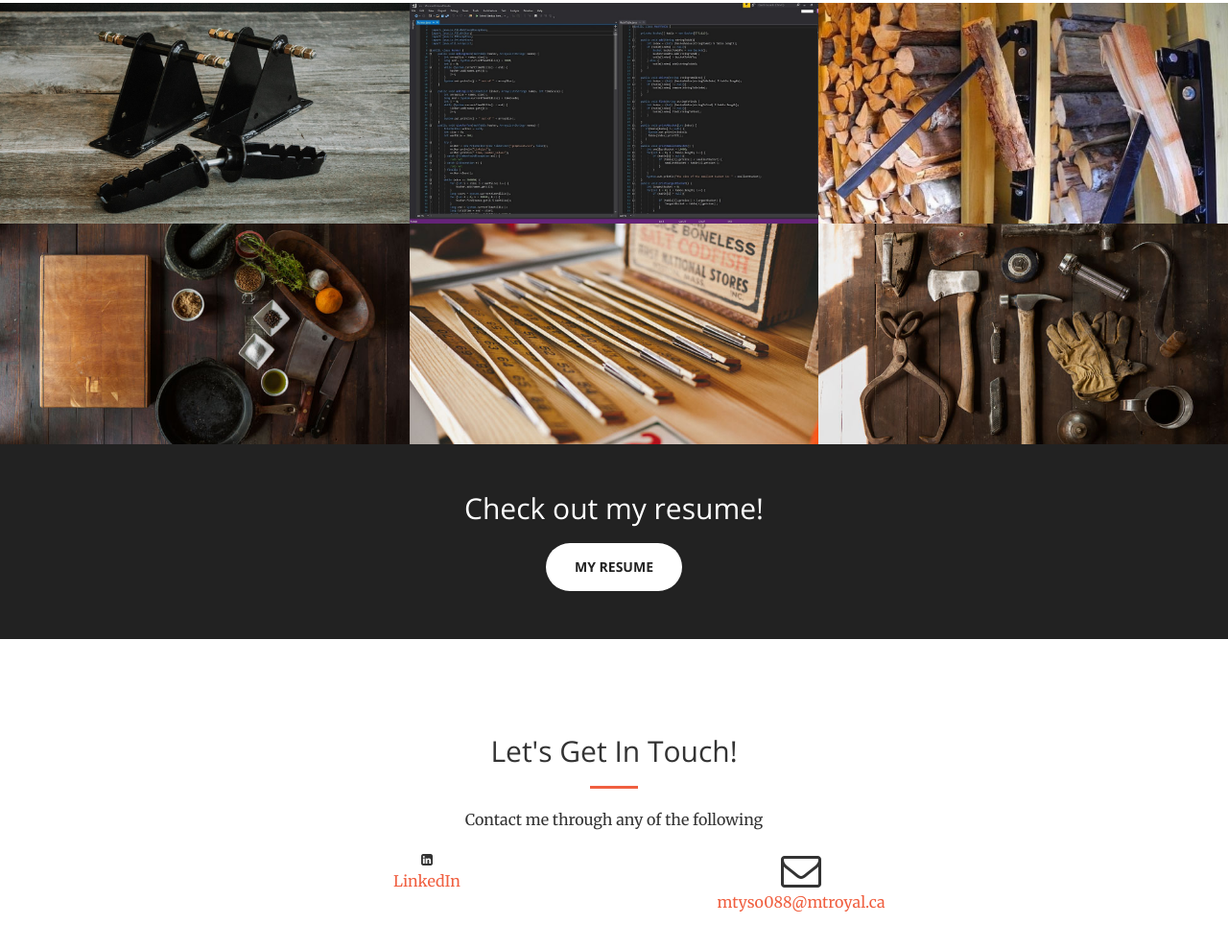
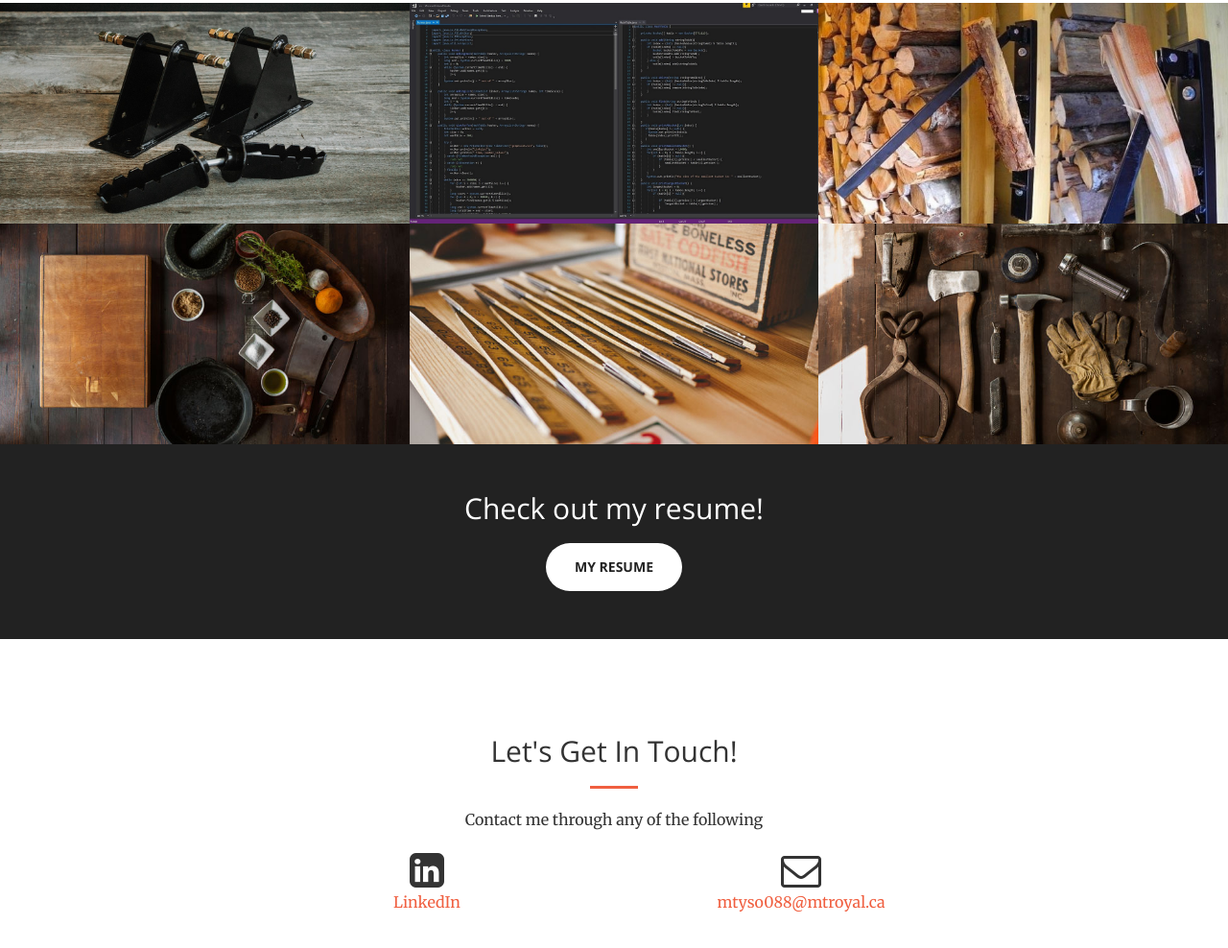
Before and after one commit to MXZTY/Maxwell, a website: page index.html in a window 1280 px wide. Shown: the part 2026-3014 px from the top of the page at 96% size. Drawn offline with nearby package versions, Linux system fonts and the light colour scheme.

Commit message:
linkedin

```diff
--- a/index.html
+++ b/index.html
@@ -253,7 +253,7 @@
                     <p>Contact me through any of the following</p>
                 </div>
                 <div class="col-lg-4 col-lg-offset-2 text-center">
-                    <i class="fa fa-linkedin-square"></i>
+                    <i class="fa fa-linkedin-square fa-3x"></i>
                     <p><a href="https://www.linkedin.com/in/maxwell-tyson-a343b1128/">LinkedIn</a></p>
                 </div>
                 <div class="col-lg-4 text-center">
```
